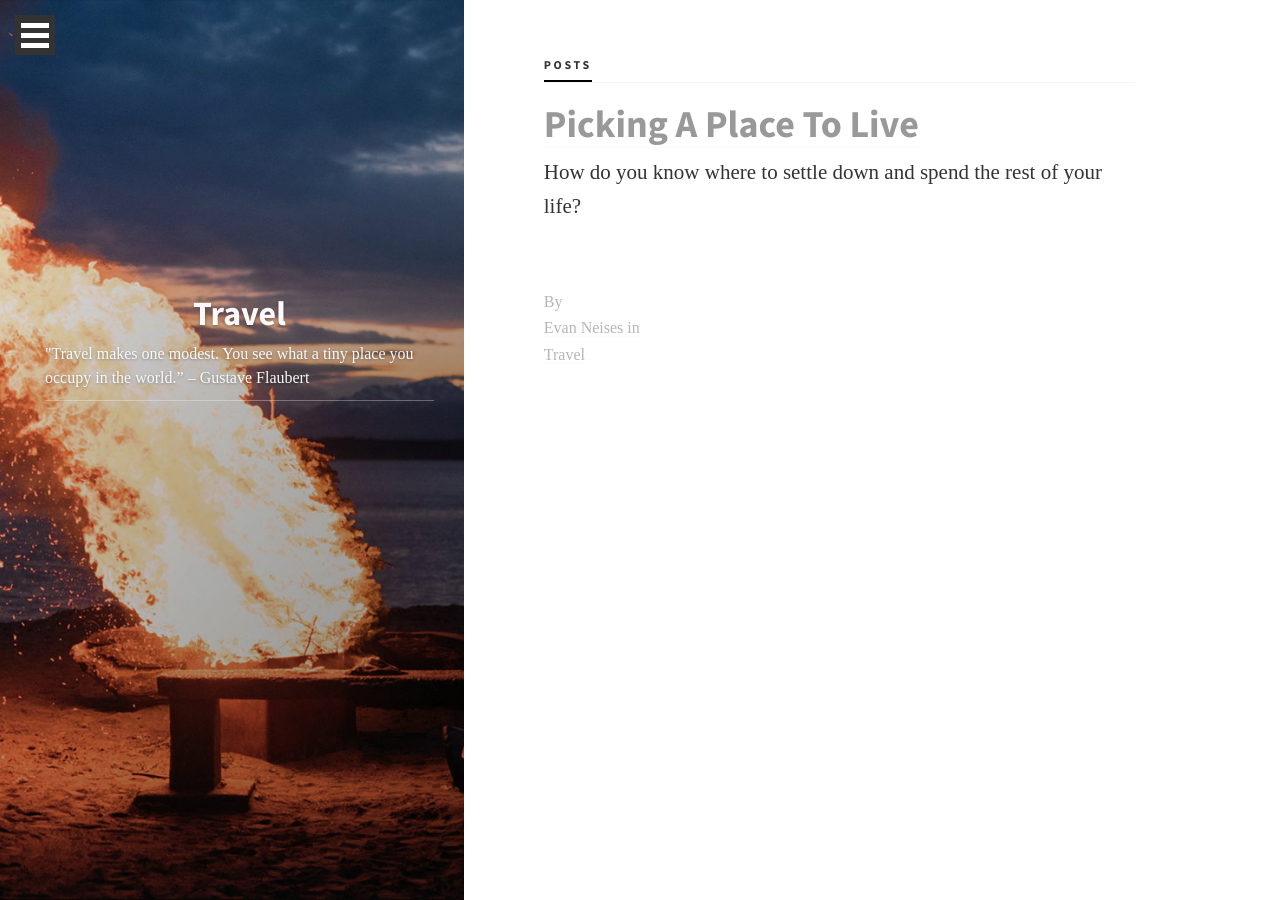
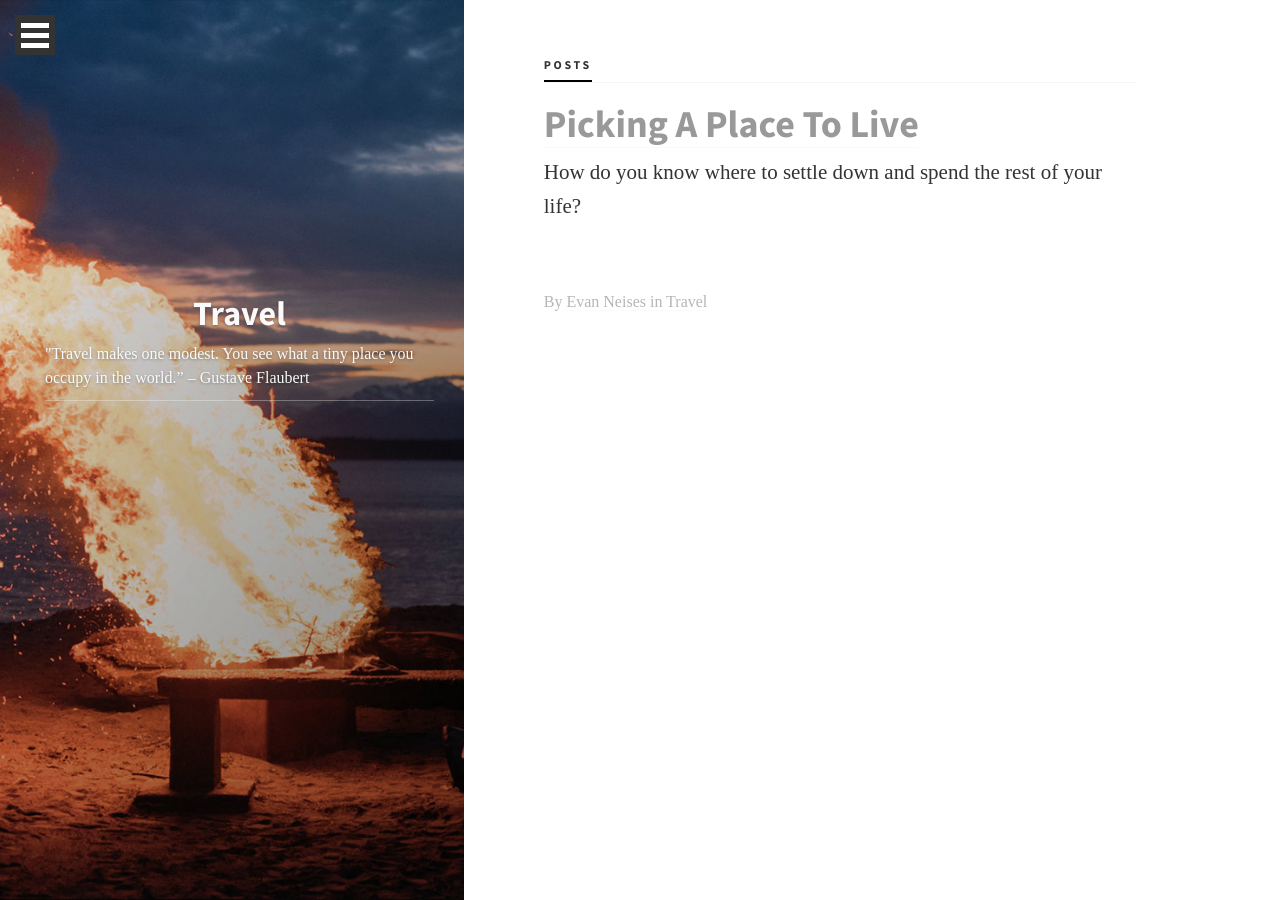
Before and after one commit to EJBlog/EJBlog.github.io, a Jekyll site: the page built from travel_category.html, in a window 1280 px wide. Built offline with Jekyll 4.4.1, drawn with Linux system fonts in a browser that asks for light colours; nearby versions of some CDN libraries; some web fonts are replaced.

Commit message:
Update travel_category.html

```diff
--- a/_layouts/travel_category.html
+++ b/_layouts/travel_category.html
@@ -26,18 +26,12 @@
             <div id="menu-target">
                 <ul>
                     <li><i class="fa fa-home"></i><a href="index.html">Home</a></li>
-                    <li><i class="fa fa-user"></i><a href="author.html">John Smith</a></li>
-                    <li><i class="fa fa-anchor"></i><a href="page.html">About</a></li>
-                    <li><i class="fa fa-star"></i><a href="favorites.html">Favorites</a></li>
+                    <li><i class="fa fa-user"></i><a href="author_evan.html">Evan Neises</a></li>
+                    <li><i class="fa fa-user"></i><a href="author_jake.html">Jake Ellis</a></li>
+                    <li><i class="fa fa-anchor"></i><a href="about.html">About</a></li>
                     <li><i class="fa fa-paper-plane"></i><a href="contact.html">Contact</a></li>
                 </ul>
                 <hr>
-                <ul>
-                    <li><i class="fa fa-file"></i><a href="post.html">Post Page</a></li>
-                    <li><i class="fa fa-file"></i><a href="post-sidebar.html">Post with Sidebar</a></li>
-                    <li><i class="fa fa-home"></i><a href="alt-home.html">Alternate Home</a></li>
-                    <li><i class="fa fa-image"></i><a href="category.html">Category Page</a></li>
-                </ul>
             </div>
 
             <section class="sidebar category-sidebar col-md-5 col-sm-12" style="background-image: url(img/default-category-sidebar.jpg);">
@@ -53,14 +47,10 @@
                     <div class="no-js-menu">
                         <ul>
                             <li><i class="fa fa-home"></i><a href="index.html">Home</a></li>
-                            <li><i class="fa fa-user"></i><a href="author.html">John Smith</a></li>
-                            <li><i class="fa fa-anchor"></i><a href="page.html">About</a></li>
-                            <li><i class="fa fa-star"></i><a href="favorites.html">Favorites</a></li>
+                            <li><i class="fa fa-user"></i><a href="author_evan.html">Evan Neises</a></li>
+                            <li><i class="fa fa-user"></i><a href="author_jake.html">Jake Ellis</a></li>
+                            <li><i class="fa fa-anchor"></i><a href="about.html">About</a></li>
                             <li><i class="fa fa-paper-plane"></i><a href="contact.html">Contact</a></li>
-                            <li><i class="fa fa-file"></i><a href="post.html">Post Page</a></li>
-                            <li><i class="fa fa-file"></i><a href="post-sidebar.html">Post with Sidebar</a></li>
-                            <li><i class="fa fa-home"></i><a href="alt-home.html">Alternate Home</a></li>
-                            <li><i class="fa fa-image"></i><a href="category.html">Category Page</a></li>
                         </ul>
                     </div>
                 </noscript>
@@ -81,7 +71,7 @@
                     <a href="#" class="select-posts active">Posts</a>
                 </div>
 
-                <div class="home-page-posts animated fadeIn ">
+                <div class="category-page-posts animated fadeIn ">
 
 			  {% assign posts = site.posts | where: "post_category","Travel" %}
 			  {% for post in posts %}
@@ -93,11 +83,11 @@
 			      </div>
 			<p  class="meta">
 				{% if post.post_author == "Evan Neises"%}
-					By <a href="{{ site.url }}/author_evan.html" class="meta">{{ post.post_author }} in <a href="{{ site.url }}/category.html" class="meta">{{ post.post_category }}</a>
+					By <a href="{{ site.url }}/author_evan.html">{{ post.post_author }} in <a href="{{ site.url }}/category.html">{{ post.post_category }}</a>
 				{% elsif post.post_author == "Jake Ellis"%}
-					By <a href="{{ site.url }}/author_jake.html" class="meta">{{ post.post_author }} in <a href="{{ site.url }}/category.html" class="meta">{{ post.post_category }}</a>
+					By <a href="{{ site.url }}/author_jake.html">{{ post.post_author }} in <a href="{{ site.url }}/category.html">{{ post.post_category }}</a>
 				{% else %}
-					By <a href="{{ site.url }}/author_guest.html" class="meta">{{ post.post_author }} in <a href="{{ site.url }}/category.html" class="meta">{{ post.post_category }}</a>
+					By <a href="{{ site.url }}/author_guest.html">{{ post.post_author }} in <a href="{{ site.url }}/category.html">{{ post.post_category }}</a>
 				{% endif %}
 			</p>
 			  {% endfor %}
```
